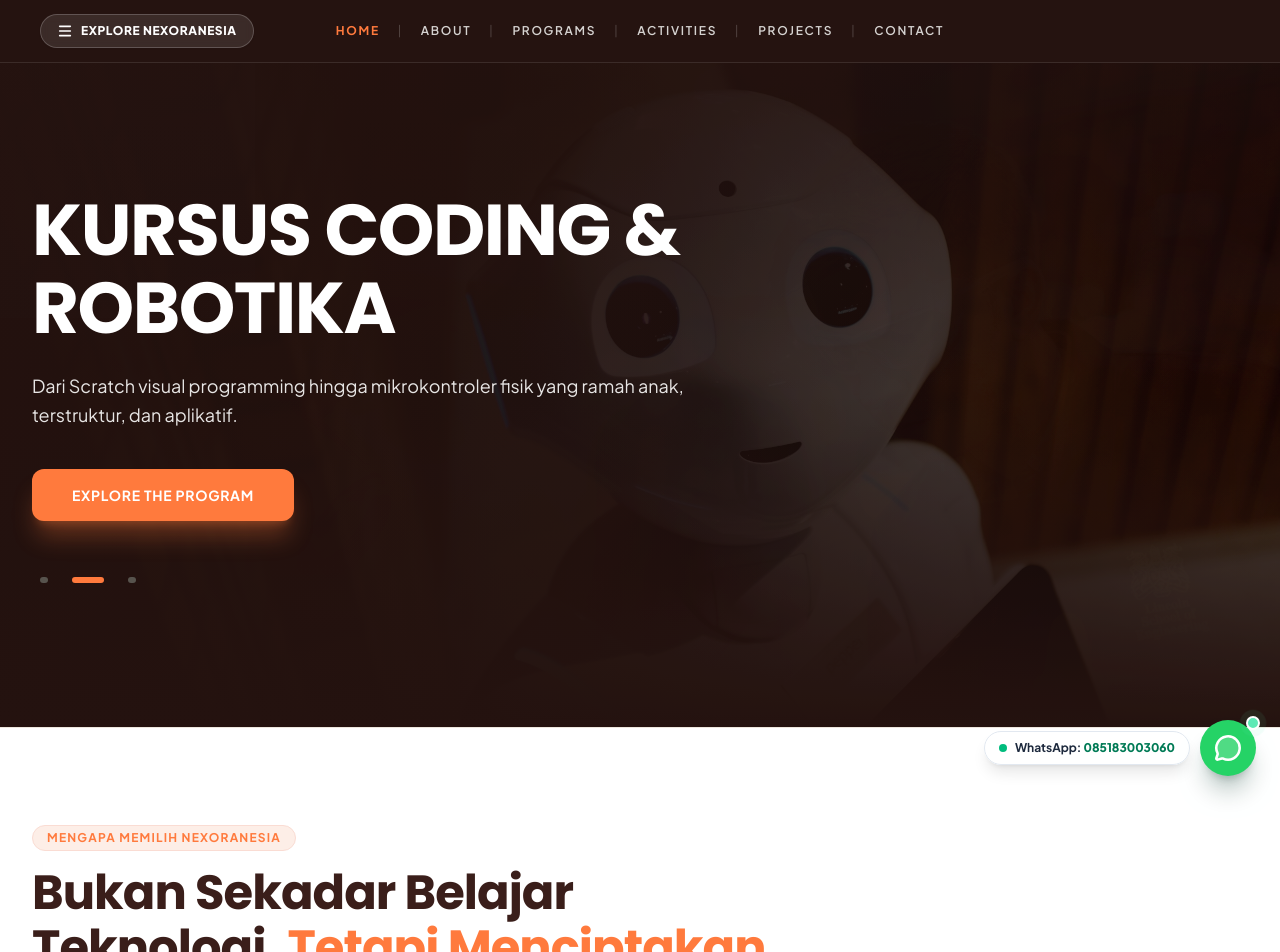
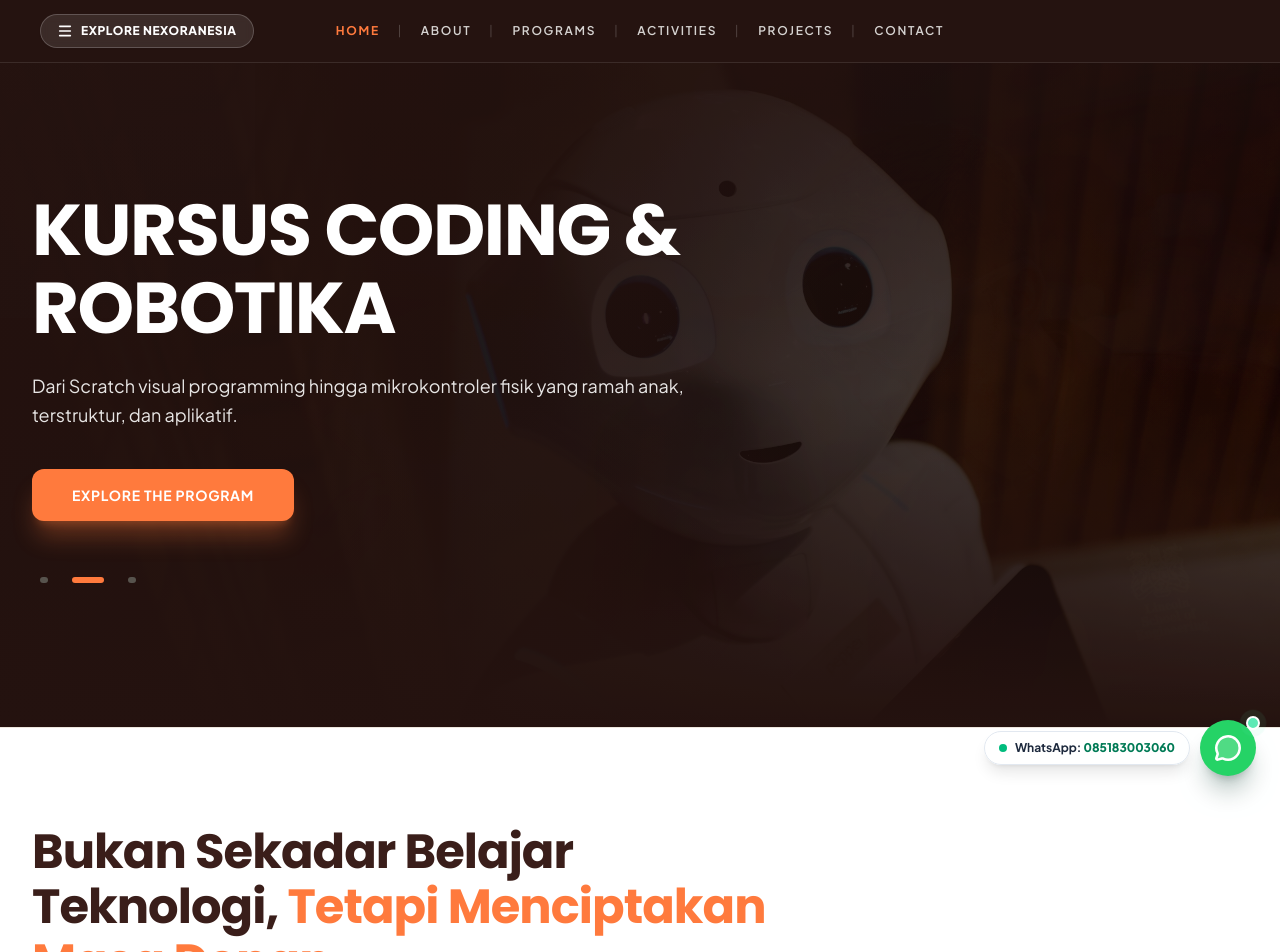
Before and after one commit to nurilasyhuri/nexoranesia, a Next.js app: page / in a window 1280 px wide. Shown: the top 952 px of the page. Built offline with nearby package versions, Linux system fonts and the light colour scheme.

Commit message:
fix: remove MENGAPA MEMILIH NEXORANESIA pill badge keeping section content intact

```diff
--- a/src/app/page.tsx
+++ b/src/app/page.tsx
@@ -233,9 +233,6 @@ export default function HomePage() {
           <div className="max-w-7xl mx-auto px-4 sm:px-6 lg:px-8">
             {/* Header */}
             <div className="max-w-3xl mb-12 sm:mb-16">
-              <span className="text-xs font-bold text-[#FF7A3D] uppercase tracking-widest px-3.5 py-1 rounded-full bg-[#FDEEE7] border border-[#FADCD3] inline-block mb-3.5">
-                MENGAPA MEMILIH NEXORANESIA
-              </span>
               <h2 className="text-3xl sm:text-4xl lg:text-5xl font-extrabold text-[#3A1E1A] tracking-tight leading-[1.15]">
                 Bukan Sekadar Belajar Teknologi, <span className="text-[#FF7A3D]">Tetapi Menciptakan Masa Depan.</span>
               </h2>
```
